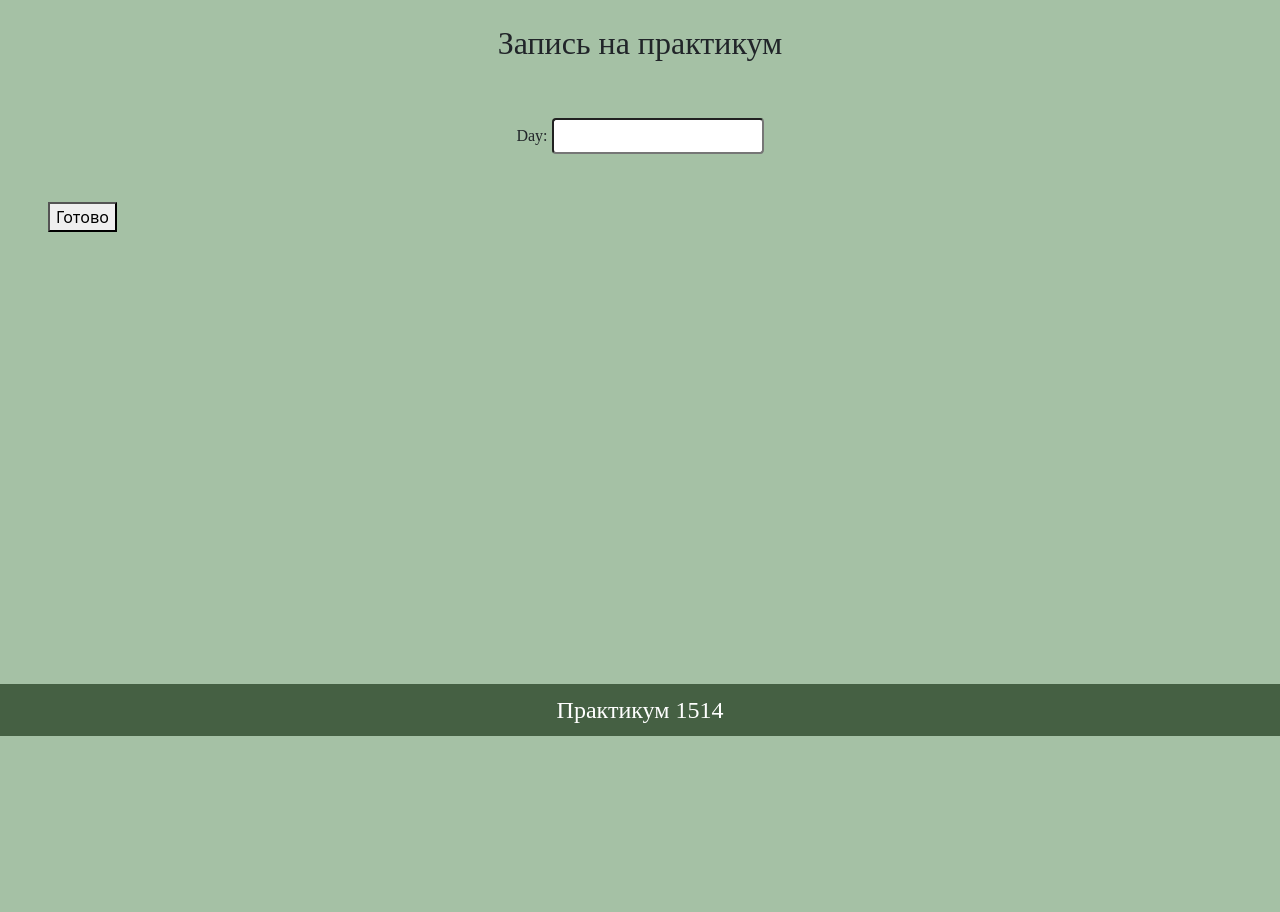
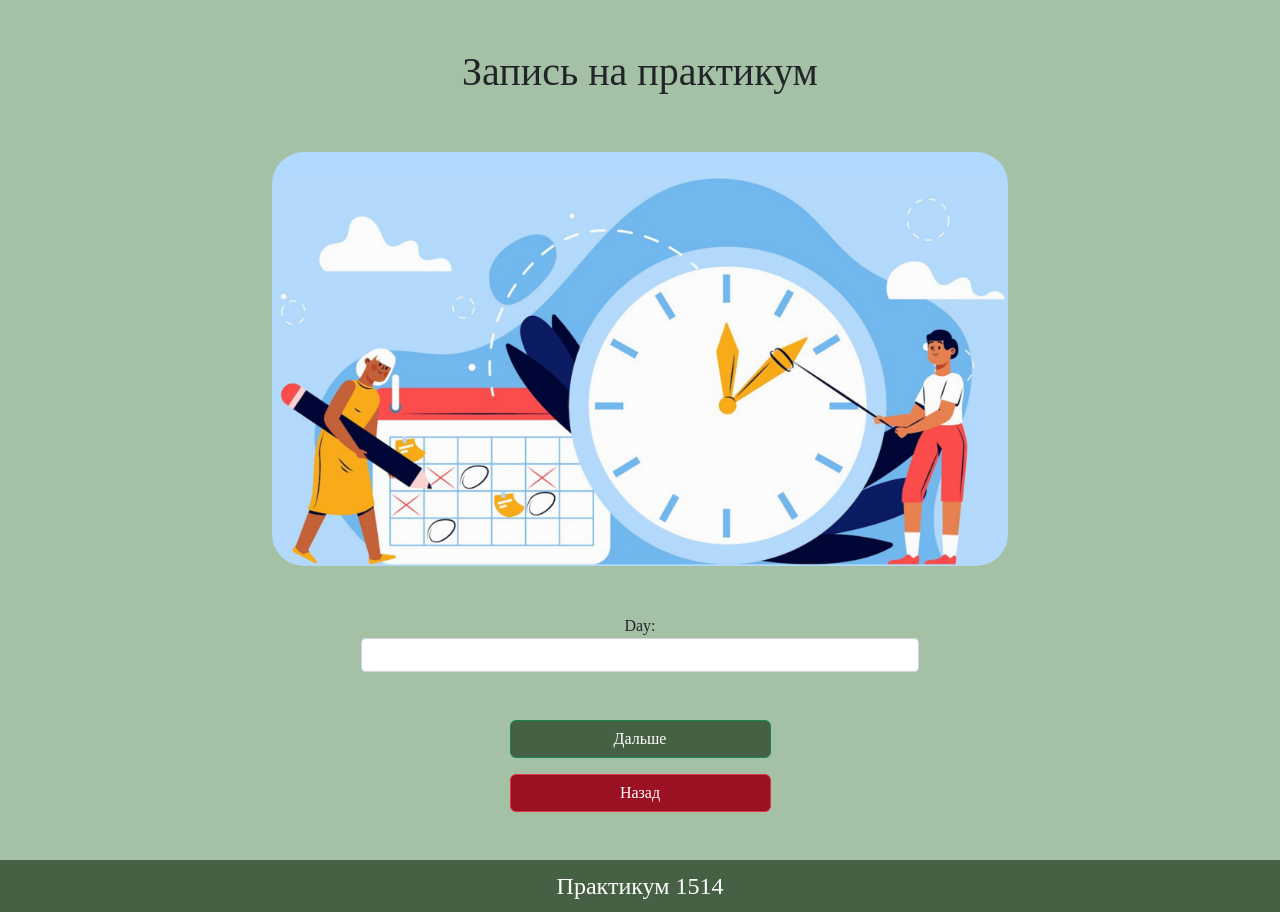
Before and after one commit to Tarhunchik/physics_practicum_registration_system, a Django app: page /schedule/2/ in a window 1280 px wide. Shown: the part 64-976 px from the top of the page. Before the commit the page ends 800 px from the top, so only its background shows below. Run offline with Django 4.2, Linux system fonts and the light colour scheme; some libraries are stand-ins or nearby versions.

Commit message:
Subcommit (arist0crab)

```diff
--- a/Application/forms.py
+++ b/Application/forms.py
@@ -1,7 +1,7 @@
 from django import forms
 from .models import User, SchedulingSystem
 from django.contrib.auth import authenticate
-from django.forms import ModelForm, DateInput
+from django.forms import ModelForm, DateInput, RadioSelect, TextInput, Select
 from datetime import date
 from .fields import TimeField
 
@@ -124,13 +124,14 @@ class SchSysForm1(forms.ModelForm):
     class Meta:
         model = SchedulingSystem
         fields = ('task',)
+        widgets = {'task': Select(attrs={'class': 'form-control mx-auto w-50'})}
 
 
 class SchSysForm2(forms.ModelForm):
     class Meta:
         model = SchedulingSystem
         fields = ('day',)
-        widgets = {'day': DateInput(attrs={'class': 'datepicker'})}
+        widgets = {'day': DateInput(attrs={'class': 'datepicker form-control w-50 mx-auto'})}
 
 
 class SchSysForm3(forms.ModelForm):
@@ -141,3 +142,5 @@ class SchSysForm3(forms.ModelForm):
     class Meta:
         model = SchedulingSystem
         fields = ('time', 'additional_info')
+        widgets = {'additional_info': TextInput(attrs={'class': 'textarea form-control w-75 mx-auto'}),
+                   'time': Select(attrs={'class': 'form-control w-75 mx-auto'})}
--- a/Application/static/index.css
+++ b/Application/static/index_page.css
@@ -1,7 +1,7 @@
 .carousel-item {
-    height: 300px;
+    height: auto;
 }
 
 .carousel-item img {
-    height: 300px;
+    height: auto;
 }
--- a/Application/templates/schedule.html
+++ b/Application/templates/schedule.html
@@ -7,14 +7,23 @@
 {% endblock css_style %}
 {% block content %}
     {% include 'header.html' %}
-    {% include 'message.html' %}
-    <h2 class="text-center mt-4">Запись на практикум</h2>
+    <h1 class="text-center mt-5">Запись на практикум</h1>
+    <div class="container mt-5">
+        <div class="row">
+            <div class="col-xs-2 col-md-2"></div>
+            <div class="col-xs-8 col-md-8">
+                <img class="d-block mx-auto rounded-5 w-100" src="{% static 'images/time.png' %}" alt="время, вперед!">
+            </div>
+            <div class="col-xs-2 col-md-2"></div>
+        </div>
+    </div>
     <form method="post" autocomplete="off">{% csrf_token %}
         {% for field in scheduling_form %}
-            <p class="mt-5 mb-5 text-center">
-
-                {{ field.label_tag }}
-                {{ field }}
+            <div class="mt-5 mb-5 text-center">
+                <div class="container">
+                    {{ field.label_tag }}<br>
+                    {{ field }}
+                </div>
 
                 {% if field.help_text %}
                     <small style="color: grey;">{{field.help_text}}</small>
@@ -29,9 +38,16 @@
                         <p>{{form.non_field_errors}}</p>
                     </div>
                 {% endif %}
-            </p>
+            </div>
         {% endfor %}
-        <button class="ms-5 mb-5" type="submit">Готово</button>
+        <div class="container mb-5">
+            <div class="row">
+                <div class="d-grid gap-2 col-6 col-sm-4 col-lg-3 mx-auto">
+                  <button class="btn btn-success mb-2" type="submit">Дальше</button>
+                  <a role="button" class="btn btn-danger" href="{{ href }}">Назад</a>
+                </div>
+            </div>
+        </div>
     </form>
     <script type="text/javascript">
         var disableDates = "{{prohibited_days}}";
--- a/Application/templates/showoff.html
+++ b/Application/templates/showoff.html
@@ -11,9 +11,9 @@
       <thead class="">
         <tr>
           <th scope="col">Имя</th>
+          <th scope="col">Задача</th>
+          <th scope="col">Дата</th>
           <th scope="col">Время</th>
-          <th scope="col">Дата</th>
-          <th scope="col">Задача</th>
           <th scope="col">Дополнительная информация</th>
         </tr>
       </thead>
--- a/Application/views.py
+++ b/Application/views.py
@@ -119,6 +119,7 @@ def schedule_page1(request):
         else:
             form = SchSysForm1()
         context['scheduling_form'] = form
+        context['href'] = '/main'
     return render(request, 'schedule.html', context)
 
 
@@ -139,6 +140,7 @@ def schedule_page2(request):
         form = SchSysForm2()
     context['scheduling_form'] = form
     context['prohibited_days'] = request.session.get('prohibited_days')
+    context['href'] = '/schedule/1'
     return render(request, 'schedule.html', context)
 
 
@@ -157,6 +159,7 @@ def schedule_page3(request):
             inst.holder = request.user.username
             inst.holder_name = f'{request.user.first_name} {request.user.last_name}'
             inst.save()
+            messages.success(request, 'Запись прошла успешно')
             return HttpResponseRedirect('/main')
     else:
         i = 0
@@ -168,6 +171,7 @@ def schedule_page3(request):
         print(base_choices)
         form = SchSysForm3(choices=base_choices)
     context['scheduling_form'] = form
+    context['href'] = '/schedule/2'
     return render(request, 'schedule.html', context)
 
 
```
Also changed, not shown: Application/templates/index.html (+8 -7 lines), Application/static/images/first.jpg (added), Application/static/images/pic_1.jpg (deleted), Application/static/images/pic_2.jpg (deleted), Application/static/images/pic_3.jpg (deleted), Application/static/images/second.png (added), Application/static/images/third.jpeg (added), Application/static/images/time.png (added).
